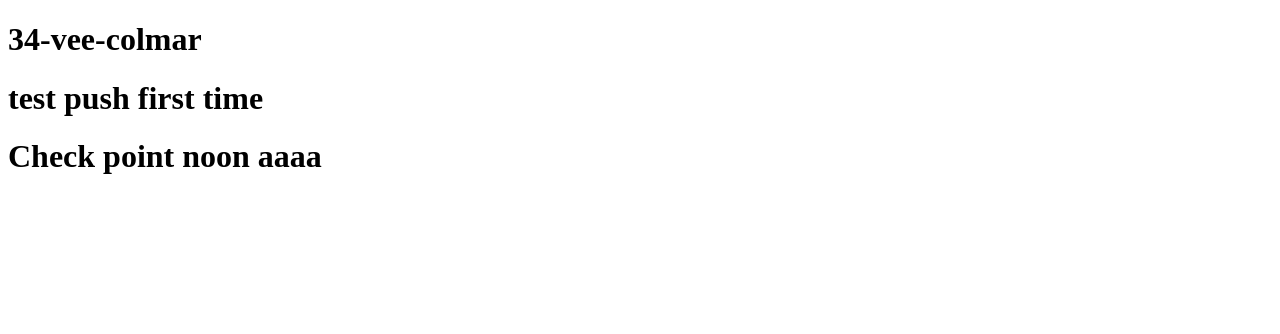
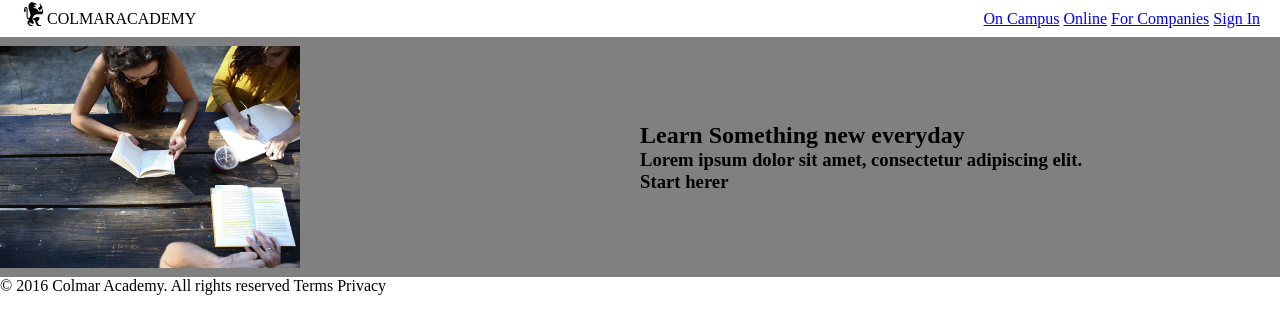
Before and after one commit to vorapons/34-vee-colmar, a plain HTML site: page index.html in a window 1280 px wide. Drawn offline with Linux system fonts and the light colour scheme.

Commit message:
third push

```diff
--- a/index.html
+++ b/index.html
@@ -1,13 +1,57 @@
 <!DOCTYPE html>
 <html lang="en">
-<head>
-    <meta charset="UTF-8">
-    <meta name="viewport" content="width=device-width, initial-scale=1.0">
-    <title>34 Vee Colmar</title>
-</head>
+    <head>
+        <meta charset="UTF-8">
+        <meta name="viewport" content="width=device-width, initial-scale=1.0">
+        <link rel="stylesheet" href="style.css">
+        <link rel="stylesheet" href="style-mobile.css">
+        <link rel="stylesheet" href="style-desktop.css">
+        <title>Colmar Academy</title>
+    </head>
 <body>
-    <h1>34-vee-colmar</h1>
-    <h1>test push first time</h1>
-    <H1>Check point noon aaaa</H1>
+    <header>
+        <div class="topnav">
+            <div class="logo">
+                <img src="/images/ic-logo.svg" alt="Colmar Academy Logo">
+            </div>
+            <div class="nav_home">
+                <span class="nav__home-text">
+                    <span class="nav__home-text--accent">COLMAR</span>ACADEMY
+                </span>
+            </div>
+            <nav>
+                <div>
+                    <a href="#">On Campus</a>
+                    <a href="#">Online</a>
+                    <a href="#">For Companies</a>
+                    <a href="#">Sign In</a>
+                </div>
+            </nav>
+        </div>
+    </header>
+    <section>
+        <div class="first">
+            <div class="left">
+                <img class="banner" src="/images/banner.jpg" alt="">
+            </div>
+            <div class="right">
+                <h1> Learn Something new everyday</h1>
+                <h3>Lorem ipsum dolor sit amet, consectetur adipiscing elit.</h2>
+                <h3>Start herer</h2>
+            </div>
+        </div>
+    </section>
+
+    <div>
+
+    </div>
+
+    <footer>
+        <span >&copy 2016 Colmar Academy. All rights reserved</span>
+        <span >Terms</span>
+        <span >Privacy</span>
+    </footer>
+
 </body>
+
 </html>
--- /dev/null
+++ b/style.css
@@ -0,0 +1,78 @@
+* {
+  margin : 0;
+  padding: 0;
+  box-sizing: border-box;
+}
+
+
+
+.topnav {
+  /* background-color: #333; */
+  overflow: hidden;
+  display: flex;
+  justify-content: space-between;
+  align-items: center;
+  padding: 0 20px;
+}
+
+.topnav .logo {
+  color: #f2f2f2;
+  text-decoration: none;
+  font-size: 20px;
+}
+
+
+.first {
+  height : 30vh;
+  background : gray;
+  display: flex;
+}
+
+.left{
+  /* background: red; */
+  display: flex;
+  justify-content: center;
+  flex-direction: column;
+  align-items:stretch;
+  flex: 1;
+}
+.right {
+  /* background: green; */
+  flex: 1;
+  padding: 10px;
+  display: flex;
+  justify-content: center;
+  flex-direction: column;
+  align-items:stretch;
+  /* align-items:stretch; stretch to sub direction (minor axis)*/
+}
+
+.temp {
+  /* background : blue; */
+  height: 200px;
+  width : 100;
+}
+
+img.banner {
+  width: 300px;
+  /* height: 0vh; */
+  object-fit:cover;
+  /* object-fit: cover; */
+}
+
+  nav {
+    display: flex;
+    /* arrage to right   */
+    flex-direction: column;
+    /* justify-content: space-between; */
+    /* background: #000; */
+  }
+  .nav_home {
+    flex: 1 0 auto;
+  }
+
+ul {
+    list-style-type: none;
+    margin: 0;
+    padding: 0;
+  }
```
